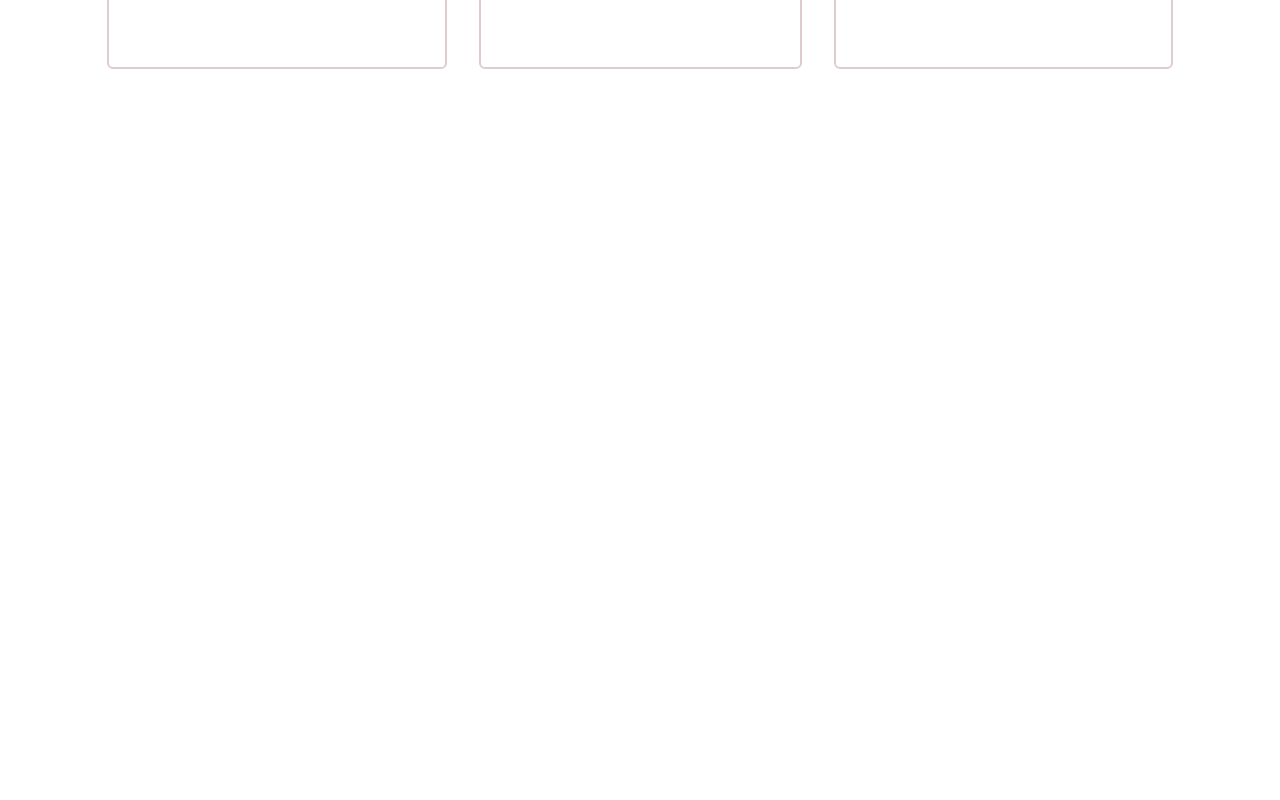
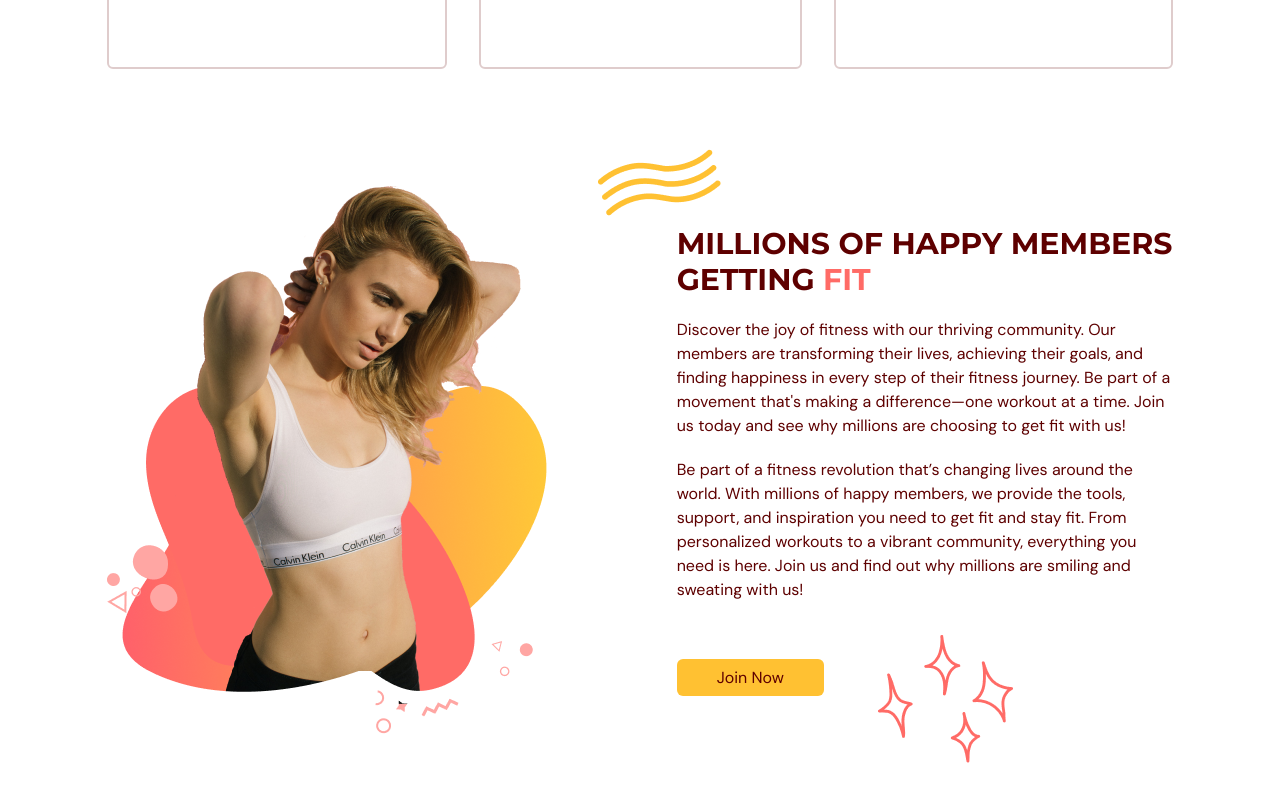
Before and after one commit to RichardHadzhiev/Gym-Web, a React (Vite) app: page / in a window 1280 px wide. Shown: the part 1335-2135 px from the top of the page. Before the commit the page ends 1600 px from the top, so only its background shows below. Built offline with nearby package versions, Linux system fonts and the light colour scheme.

Commit message:
finish Benefits Page

```diff
--- a/src/scenes/benefits/index.tsx
+++ b/src/scenes/benefits/index.tsx
@@ -7,6 +7,8 @@ import { BenefitType, SelectedPage } from '@/shared/types'
 import { motion } from 'framer-motion'
 import HText from '@/shared/HText'
 import Benefit from './Benefit'
+import BenefitsPageGraphic from '@/assets/BenefitsPageGraphic.png'
+import ActionButton from '@/shared/ActionButton'
 
 const benefits: Array<BenefitType> = [
     {
@@ -83,6 +85,74 @@ const Benefits = ({ setSelectedPage }: Props) => {
                         />
                     ))}
                 </motion.div>
+
+                <div className='mt-16 items-center justify-between gap-20 md:mt-28 md:flex'>
+                    <img
+                    className='mx-auto'
+                    alt='benefits-page-graphic'
+                    src={BenefitsPageGraphic} />
+
+                    <div>
+                        <div className="relative ">
+                            <div className="before:absolute before:-top-20 before:-left-20 before:z-[1] before:content-abstractwaves">
+                                <motion.div
+                                initial="hidden"
+                                whileInView="visible"
+                                viewport={{ once: true, amount: 0.5 }}
+                                transition={{ duration: 0.5 }}
+                                variants={{
+                                    hidden: { opacity: 0, x: -100 },
+                                    visible: { opacity: 1, x: 0 },
+                                }}>
+                                    <HText>
+                                        MILLIONS OF HAPPY MEMBERS GETTING{' '}
+                                        <span className="text-primary-500">
+                                            FIT
+                                        </span>
+                                    </HText>
+                                </motion.div>
+                            </div>
+                        </div>
+
+                        <motion.div
+                        initial="hidden"
+                        whileInView="visible"
+                        viewport={{ once: true, amount: 0.5 }}
+                        transition={{ delay:0.3 ,duration: 0.5 }}
+                        variants={{
+                            hidden: { opacity: 0, x: 50 },
+                            visible: { opacity: 1, x: 0 },
+                        }}>
+                            <p className="my-5 ">
+                                Discover the joy of fitness with our thriving
+                                community. Our members are transforming their
+                                lives, achieving their goals, and finding
+                                happiness in every step of their fitness
+                                journey. Be part of a movement that's making a
+                                difference—one workout at a time. Join us today
+                                and see why millions are choosing to get fit
+                                with us!
+                            </p>
+                            <p className="mb-5">
+                                Be part of a fitness revolution that’s changing
+                                lives around the world. With millions of happy
+                                members, we provide the tools, support, and
+                                inspiration you need to get fit and stay fit.
+                                From personalized workouts to a vibrant
+                                community, everything you need is here. Join us
+                                and find out why millions are smiling and
+                                sweating with us!
+                            </p>
+                        </motion.div>
+                        <div className="relative mt-16 ">
+                            <div className="before:absolute before:-bottom-20 before:right-40 before:z-[-1] before:content-sparkles">
+                                <ActionButton setSelectedPage={setSelectedPage}>
+                                    Join Now
+                                </ActionButton>
+                            </div>
+                        </div>
+                    </div>
+                </div>
             </motion.div>
         </section>
     )
--- a/tailwind.config.js
+++ b/tailwind.config.js
@@ -10,7 +10,7 @@ export default {
     extend: {
       colors: {
         "gray-20": "#F8F4EB",
-        "gray-50": "EFE6E6",
+        "gray-50": "#EFE6E6",
         "gray-100": "#DFCCCC",
         "gray-500": "#5E0000",
         "primary-100": "#FFE1E0",
@@ -29,8 +29,8 @@ export default {
       },
       content: {
         evolvetext: "url('@/assets/EvolveText.png')",
-        abstractwaves: "url('@/assets/AbstractWaves.pgn')",
-        sparkles: "url('@/assets/Sparkles.pgn')",
+        abstractwaves: "url('@/assets/Waves.png')",
+        sparkles: "url('@/assets/Sparkles.png')",
         circles: "url('@/assets/Circles.pgn')",
       }
     },
```
Also changed, not shown: tsconfig.json (+10 -14 lines), src/assets/Waves.png (renamed from src/assets/AbstractWaves.png).
